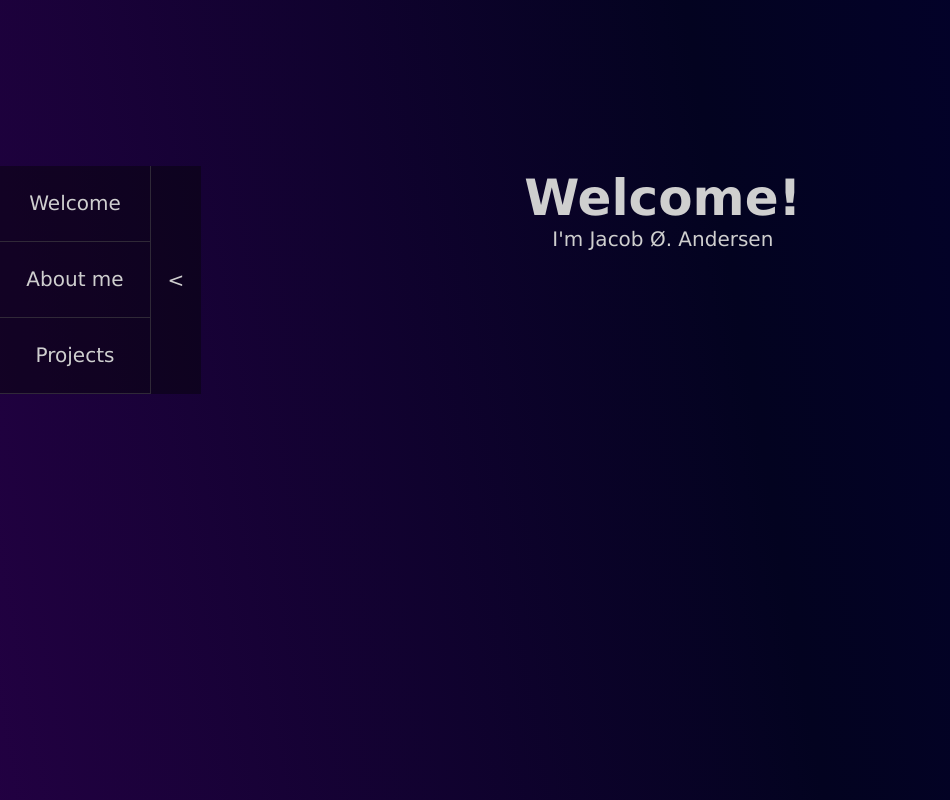
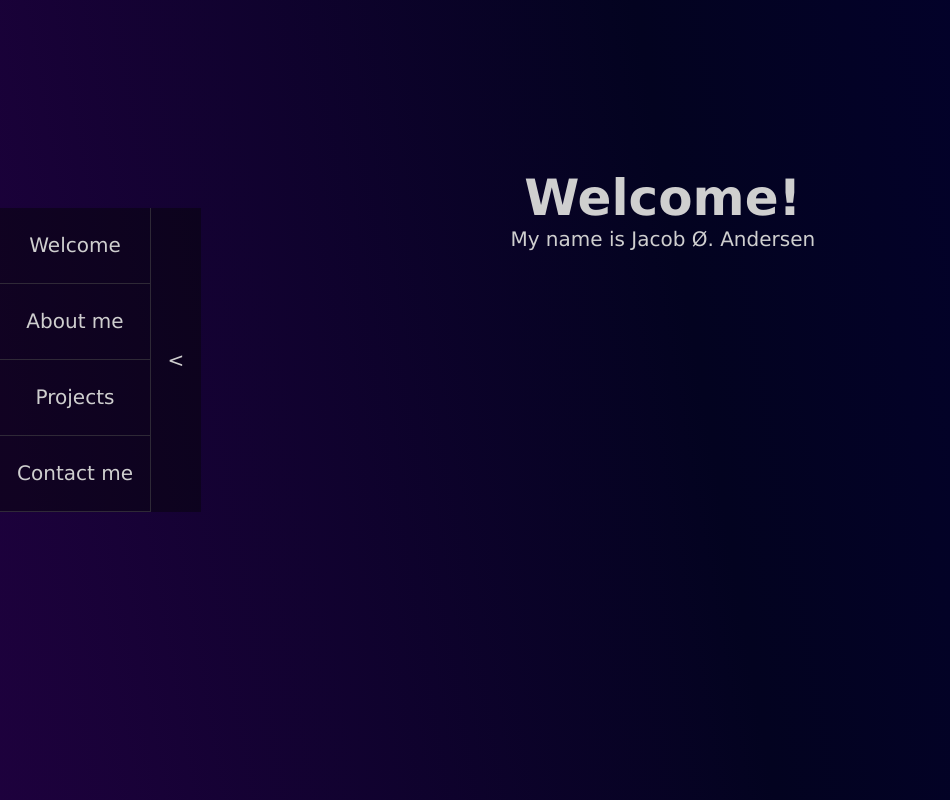
Before and after one commit to jakoofficial/portfolio, a plain HTML site: page index.html in a window 1280 px wide. Shown: the top 800 px of the page, without its empty margins (0-950 px from the left). Drawn offline with nearby package versions, Linux system fonts and the light colour scheme.

Commit message:
Added new page for contact, added new menu button, fixed quick issue with menu overflowing, moved the menu down 10vh

```diff
--- a/JS/nav.js
+++ b/JS/nav.js
@@ -10,6 +10,7 @@ const pagesArr = [
   "Pages/welcome.html",
   "Pages/about.html",
   "Pages/projects.html",
+  "Pages/contact.html",
 ];
 $(document).ready(function () {
   let i = 0;
--- /dev/null
+++ b/Pages/contact.html
@@ -0,0 +1,3 @@
+<div id="contact" class="content">
+    <p>Contact</p>
+</div>
--- a/Pages/welcome.html
+++ b/Pages/welcome.html
@@ -1,7 +1,7 @@
 <div id="welcome" class="content">
     <div>
         <h1>Welcome!</h1>
-        <p> I'm Jacob Ø. Andersen</p>
+        <p> My name is Jacob Ø. Andersen</p>
     </div>
 </div>
 
--- a/Stylesheets/style.css
+++ b/Stylesheets/style.css
@@ -22,7 +22,7 @@ body {
 
 #navigation {
   position: fixed;
-  top: 35vh;
+  top: 45vh;
   width: 150px;
   transform: translateY(-50%);
   overflow: visible;
@@ -74,6 +74,7 @@ body {
     border-bottom: 1px solid rgba(75, 75, 75, 0.541);
     opacity: 1;
     transition: opacity 0.3s ease;
+    overflow: hidden;
 
     #navigation.nav_close & {
       opacity: 0;
--- a/index.html
+++ b/index.html
@@ -18,6 +18,7 @@
       <a href="#welcome">Welcome</a>
       <a href="#about">About me</a>
       <a href="#projects">Projects</a>
+      <a href="#contact">Contact me</a>
     </div>
 
     <div id="container"></div>
```
